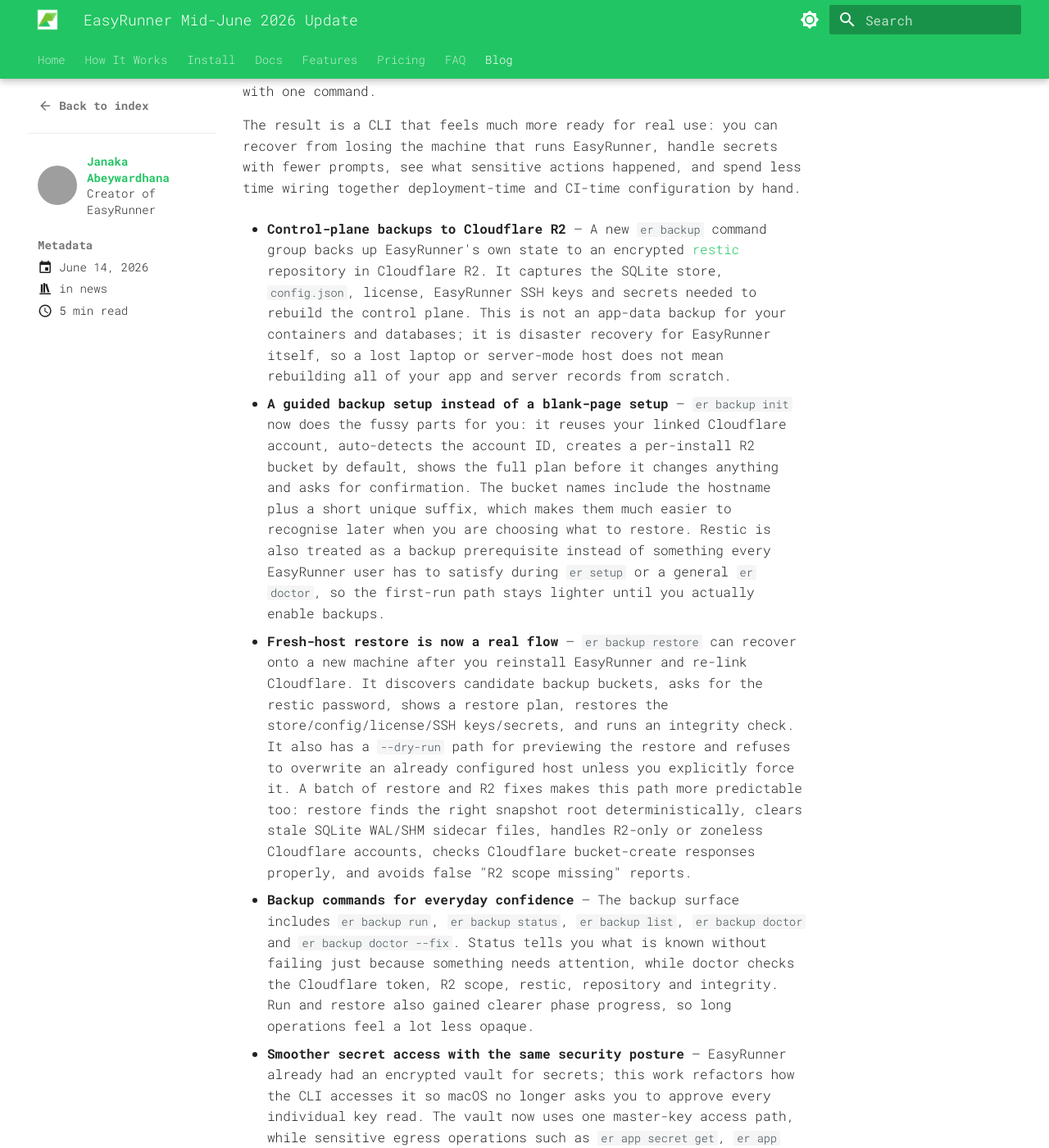
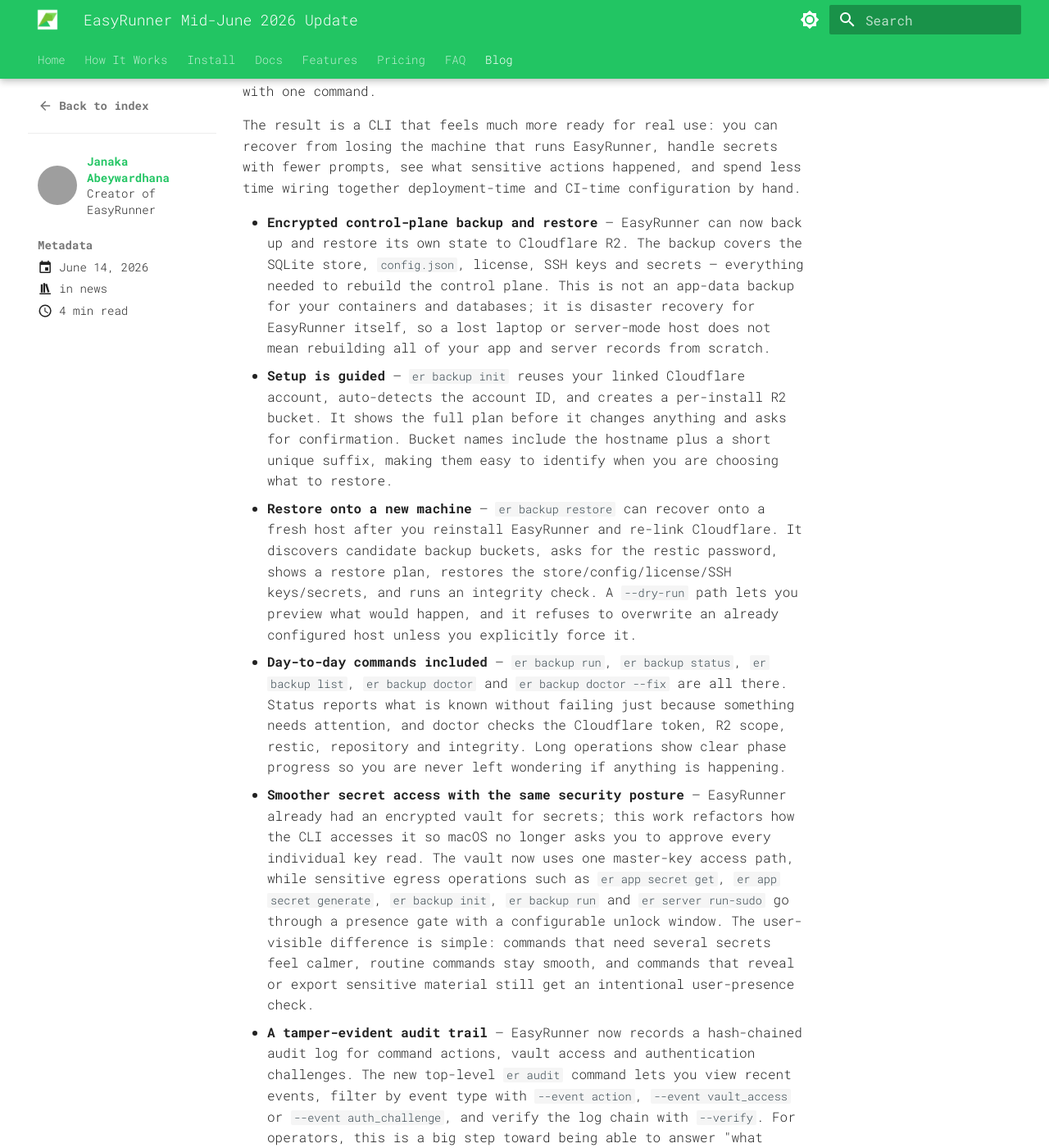
Before and after one commit to janaka/easyrunner-docs, an MkDocs documentation site: the page built from docs/blog/posts/mid-june-2026-update.md, in a window 1280 px wide and 1400 px high, scrolled down 402 px. Shown: the whole window at 82% size. Built offline with MkDocs 1.6.1 and Material for MkDocs 9.7.7, drawn with Linux system fonts in a browser that asks for light colours; some web fonts are replaced; grey boxes are pictures that could not be loaded.

Commit message:
docs(blog): update mid-June 2026 post with backup features rephrase

```diff
--- a/docs/blog/posts/mid-june-2026-update.md
+++ b/docs/blog/posts/mid-june-2026-update.md
@@ -15,13 +15,10 @@
 
 The result is a CLI that feels much more ready for real use: you can recover from losing the machine that runs EasyRunner, handle secrets with fewer prompts, see what sensitive actions happened, and spend less time wiring together deployment-time and CI-time configuration by hand.
 
-- **Control-plane backups to Cloudflare R2** — A new `er backup` command group backs up EasyRunner's own state to an encrypted [restic](https://restic.net/) repository in Cloudflare R2. It captures the SQLite store, `config.json`, license, EasyRunner SSH keys and secrets needed to rebuild the control plane. This is not an app-data backup for your containers and databases; it is disaster recovery for EasyRunner itself, so a lost laptop or server-mode host does not mean rebuilding all of your app and server records from scratch.
-
-- **A guided backup setup instead of a blank-page setup** — `er backup init` now does the fussy parts for you: it reuses your linked Cloudflare account, auto-detects the account ID, creates a per-install R2 bucket by default, shows the full plan before it changes anything and asks for confirmation. The bucket names include the hostname plus a short unique suffix, which makes them much easier to recognise later when you are choosing what to restore. Restic is also treated as a backup prerequisite instead of something every EasyRunner user has to satisfy during `er setup` or a general `er doctor`, so the first-run path stays lighter until you actually enable backups.
-
-- **Fresh-host restore is now a real flow** — `er backup restore` can recover onto a new machine after you reinstall EasyRunner and re-link Cloudflare. It discovers candidate backup buckets, asks for the restic password, shows a restore plan, restores the store/config/license/SSH keys/secrets, and runs an integrity check. It also has a `--dry-run` path for previewing the restore and refuses to overwrite an already configured host unless you explicitly force it. A batch of restore and R2 fixes makes this path more predictable too: restore finds the right snapshot root deterministically, clears stale SQLite WAL/SHM sidecar files, handles R2-only or zoneless Cloudflare accounts, checks Cloudflare bucket-create responses properly, and avoids false "R2 scope missing" reports.
-
-- **Backup commands for everyday confidence** — The backup surface includes `er backup run`, `er backup status`, `er backup list`, `er backup doctor` and `er backup doctor --fix`. Status tells you what is known without failing just because something needs attention, while doctor checks the Cloudflare token, R2 scope, restic, repository and integrity. Run and restore also gained clearer phase progress, so long operations feel a lot less opaque.
+- **Encrypted control-plane backup and restore** — EasyRunner can now back up and restore its own state to Cloudflare R2. The backup covers the SQLite store, `config.json`, license, SSH keys and secrets — everything needed to rebuild the control plane. This is not an app-data backup for your containers and databases; it is disaster recovery for EasyRunner itself, so a lost laptop or server-mode host does not mean rebuilding all of your app and server records from scratch.
+  - **Setup is guided** — `er backup init` reuses your linked Cloudflare account, auto-detects the account ID, and creates a per-install R2 bucket. It shows the full plan before it changes anything and asks for confirmation. Bucket names include the hostname plus a short unique suffix, making them easy to identify when you are choosing what to restore.
+  - **Restore onto a new machine** — `er backup restore` can recover onto a fresh host after you reinstall EasyRunner and re-link Cloudflare. It discovers candidate backup buckets, asks for the restic password, shows a restore plan, restores the store/config/license/SSH keys/secrets, and runs an integrity check. A `--dry-run` path lets you preview what would happen, and it refuses to overwrite an already configured host unless you explicitly force it.
+  - **Day-to-day commands included** — `er backup run`, `er backup status`, `er backup list`, `er backup doctor` and `er backup doctor --fix` are all there. Status reports what is known without failing just because something needs attention, and doctor checks the Cloudflare token, R2 scope, restic, repository and integrity. Long operations show clear phase progress so you are never left wondering if anything is happening.
 
 - **Smoother secret access with the same security posture** — EasyRunner already had an encrypted vault for secrets; this work refactors how the CLI accesses it so macOS no longer asks you to approve every individual key read. The vault now uses one master-key access path, while sensitive egress operations such as `er app secret get`, `er app secret generate`, `er backup init`, `er backup run` and `er server run-sudo` go through a presence gate with a configurable unlock window. The user-visible difference is simple: commands that need several secrets feel calmer, routine commands stay smooth, and commands that reveal or export sensitive material still get an intentional user-presence check.
 
```
